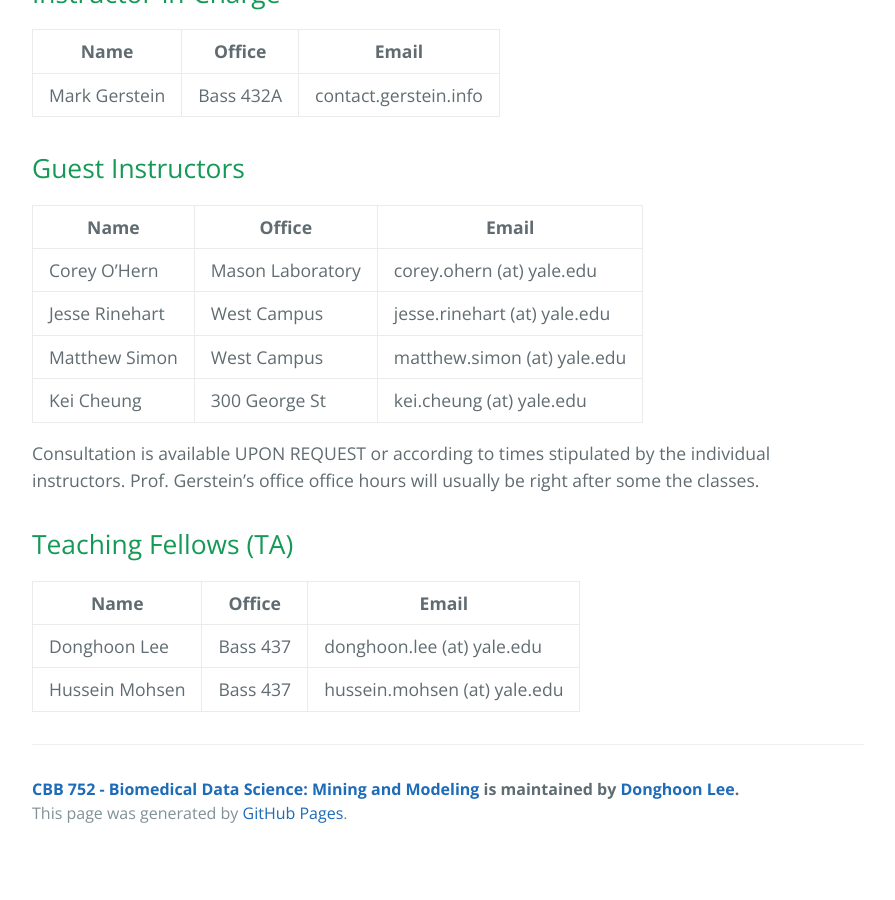
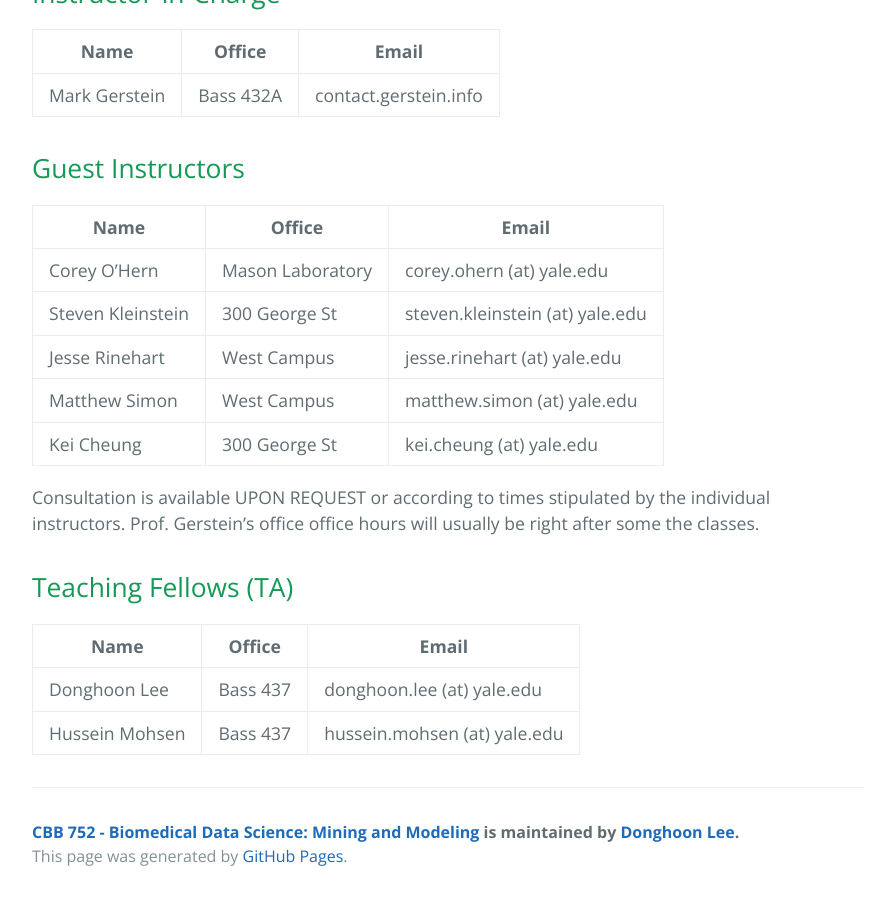
Before and after one commit to gersteinlab/cbb752b19, a Jekyll site: the page built from info.md, in a window 1280 px wide and 900 px high, scrolled down 588 px. Shown: the whole window, without its empty margins (192-1087 px from the left). Built offline with Jekyll 4.4.1, drawn with Linux system fonts in a browser that asks for light colours; before the commit the page ends 1445 px from its top, so only the background shows below that.

Commit message:
Update info.md

```diff
--- a/info.md
+++ b/info.md
@@ -18,6 +18,7 @@ cbb752 (at) gersteinlab.org
 | Name | Office | Email |
 | --- | --- | --- |
 | Corey O'Hern	| Mason Laboratory	| corey.ohern (at) yale.edu |
+| Steven Kleinstein	| 300 George St	| steven.kleinstein (at) yale.edu |
 | Jesse Rinehart	| West Campus	| jesse.rinehart (at) yale.edu |
 | Matthew Simon	| West Campus	| matthew.simon (at) yale.edu |
 | Kei Cheung	| 300 George St	| kei.cheung (at) yale.edu |
```
